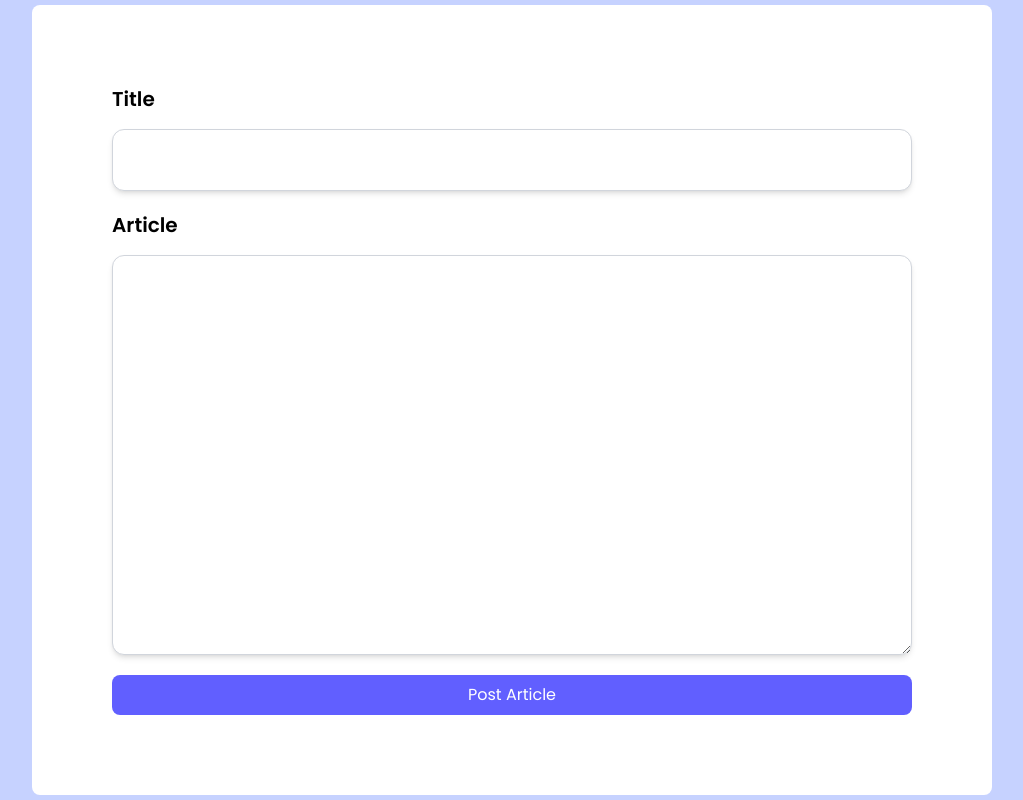
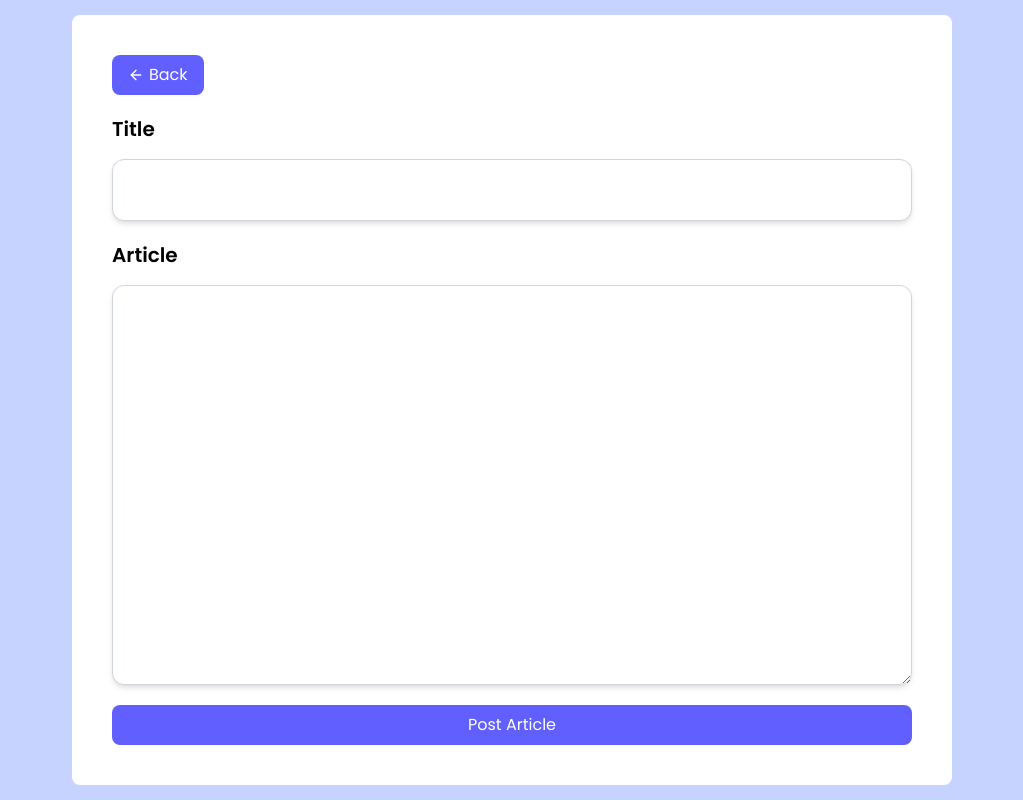
Before and after one commit to papayaw007/denovo-app, a React (Vite) app: page /addArticle in a window 1280 px wide. Shown: the whole page, without its empty margins (128-1151 px from the left). Built offline with nearby package versions, Linux system fonts and the light colour scheme; no server answers; the database is empty; sample sign-in values are in the browser's storage.

Commit message:
more changes to add  article page

```diff
--- a/src/components/article/CreateArticle.jsx
+++ b/src/components/article/CreateArticle.jsx
@@ -4,8 +4,9 @@ import { addDoc, collection } from "firebase/firestore";
 import { db, auth } from '../../firebaseConfig';
 import { useAuthState } from "react-firebase-hooks/auth";
 import { ToastContainer, toast } from 'react-toastify';
-import { useNavigate } from 'react-router-dom';
+import { Link, useNavigate } from 'react-router-dom';
 import 'react-toastify/dist/ReactToastify.css';
+import { FiArrowLeft } from 'react-icons/fi';
 
 export default function CreateArticle() {
     const [title, setTitle] = useState('');
@@ -50,7 +51,12 @@ export default function CreateArticle() {
   return (
     <>
     <div className='flex justify-center items-center min-h-screen bg-indigo-200'>
-        <div className='bg-white p-20 rounded-lg'>
+        <div className='bg-white p-10 rounded-lg'>
+        <Link to={'/dashboard'} >
+            <button className='flex items-center px-4 py-2 bg-indigo-500 text-white rounded-lg mb-5'>
+            <FiArrowLeft style={{ marginRight: '5px' }} />
+                <div>Back</div></button>
+        </Link>
             <form onSubmit={handleSubmit}
             className='space-y-5'
             >
```
